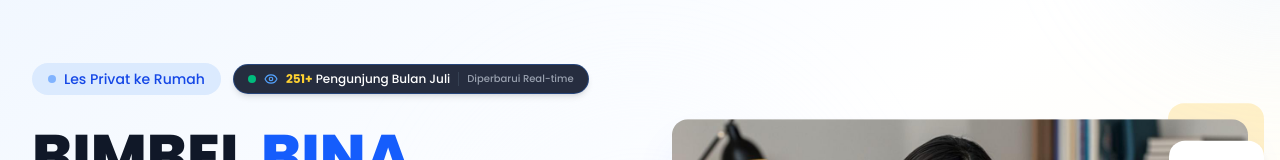
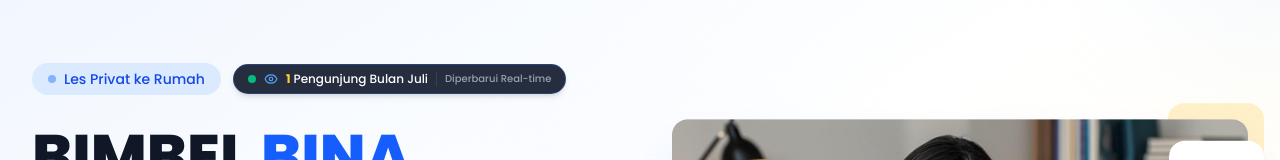
Before and after one commit to riski2005saputra-stack/HOME.SCHOLAR, a Next.js app: page / in a window 1280 px wide. Shown: the part 125-285 px from the top of the page. Built offline with nearby package versions, Linux system fonts and the light colour scheme; no server answers.

Commit message:
Set VisitorCounter base offset to 0 for user live testing

```diff
--- a/src/components/VisitorCounter.tsx
+++ b/src/components/VisitorCounter.tsx
@@ -8,10 +8,11 @@ const MONTH_NAMES = [
   'Juli', 'Agustus', 'September', 'Oktober', 'November', 'Desember'
 ]
 
-const BASE_OFFSET = 250
+// BASE_OFFSET set to 0 per user test request
+const BASE_OFFSET = 0
 
 export function VisitorCounter() {
-  const [count, setCount] = useState<number>(BASE_OFFSET)
+  const [count, setCount] = useState<number>(0)
   const currentMonthIndex = new Date().getMonth()
   const monthName = MONTH_NAMES[currentMonthIndex]
 
@@ -19,12 +20,13 @@ export function VisitorCounter() {
     let isMounted = true
     const now = new Date()
     const monthKey = `${now.getFullYear()}_${String(now.getMonth() + 1).padStart(2, '0')}`
-    const sessionKey = `bj_global_session_${monthKey}`
+    const sessionKey = `bj_live_session_${monthKey}`
     const isNewSession = !sessionStorage.getItem(sessionKey)
 
+    // Using fresh namespace bimbel_bina_juara_live so it starts cleanly from 0
     const endpoint = isNewSession
-      ? `https://api.counterapi.dev/v1/bimbel-bina-juara/visitors_${monthKey}/up`
-      : `https://api.counterapi.dev/v1/bimbel-bina-juara/visitors_${monthKey}`
+      ? `https://api.counterapi.dev/v1/bimbel_bina_juara_live/visitors_${monthKey}/up`
+      : `https://api.counterapi.dev/v1/bimbel_bina_juara_live/visitors_${monthKey}`
 
     fetch(endpoint)
       .then((res) => {
@@ -41,9 +43,7 @@ export function VisitorCounter() {
       })
       .catch(() => {
         if (!isMounted) return
-        // Fallback to local storage if API fails or offline
-        const localVal = parseInt(localStorage.getItem('bj_local_fallback') || '1', 10)
-        setCount(BASE_OFFSET + localVal)
+        setCount(1)
       })
 
     return () => {
@@ -59,7 +59,7 @@ export function VisitorCounter() {
       </span>
       <Eye className="w-3.5 h-3.5 text-blue-400 shrink-0" />
       <span className="whitespace-nowrap">
-        <strong className="text-amber-300 font-bold text-xs">{count}+</strong> Pengunjung Bulan {monthName}
+        <strong className="text-amber-300 font-bold text-xs">{count}</strong> Pengunjung Bulan {monthName}
       </span>
       <span className="text-[10px] text-gray-400 border-l border-gray-700 pl-2 hidden sm:inline whitespace-nowrap">
         Diperbarui Real-time
```
